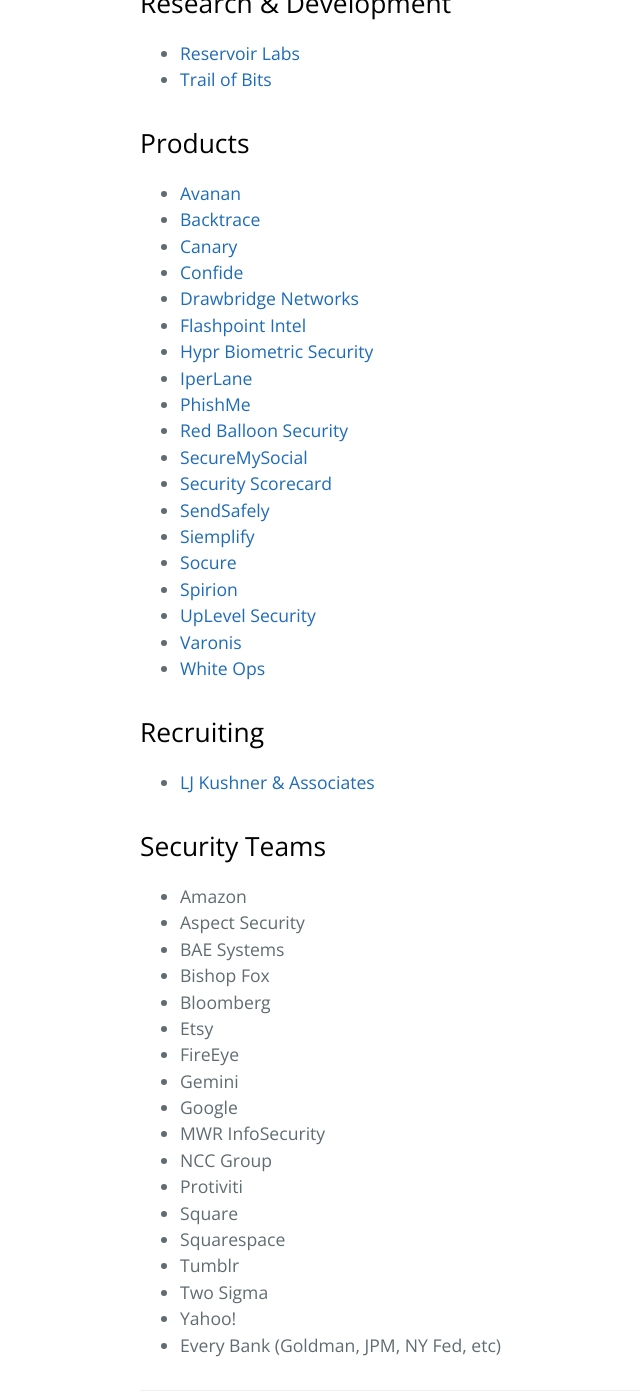
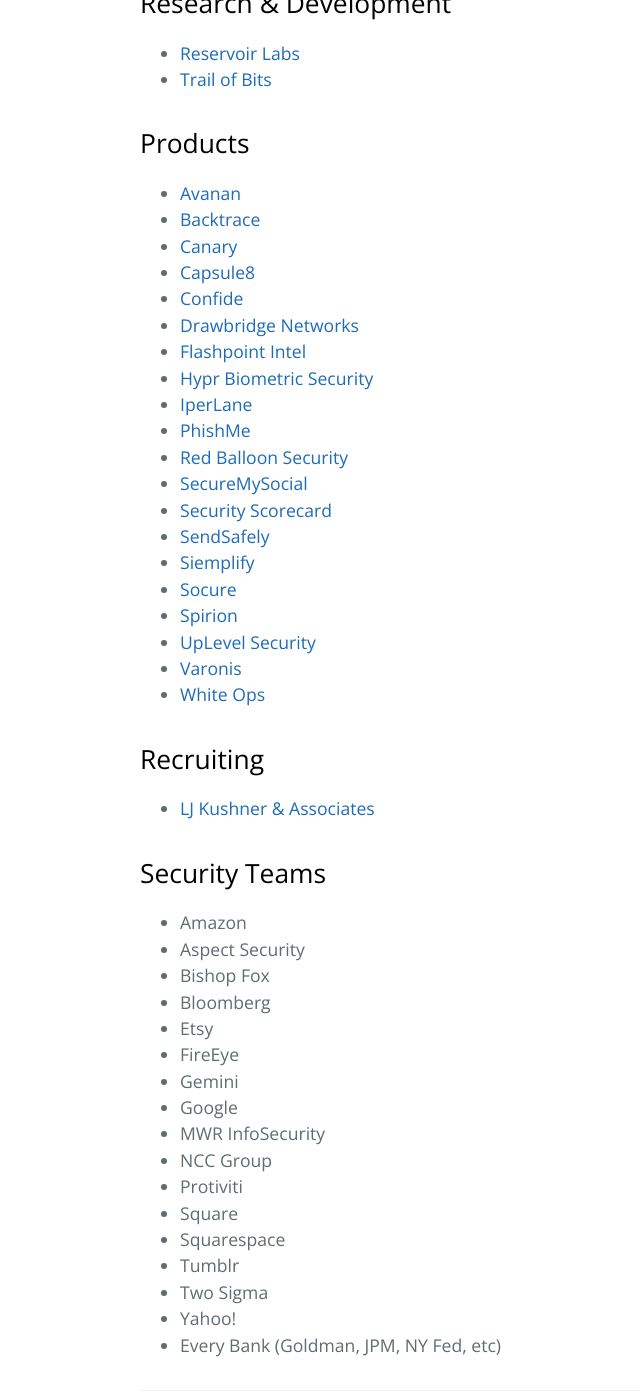
Before and after one commit to trailofbits/nyc-infosec, a Jekyll site: the page built from companies.md, in a window 1280 px wide and 1400 px high, scrolled down 755 px. Shown: the whole window, without its empty margins (84-724 px from the left). Built offline with Jekyll 4.4.1, drawn with Linux system fonts in a browser that asks for light colours; our own code applies the rules of GitHub Pages for plain Markdown files.

Commit message:
Update companies.md

```diff
--- a/companies.md
+++ b/companies.md
@@ -29,6 +29,7 @@
 * [Avanan](https://www.avanan.com/)
 * [Backtrace](https://backtrace.io)
 * [Canary](https://canary.is/)
+* [Capsule8](https://capsule8.io/)
 * [Confide](https://getconfide.com/)
 * [Drawbridge Networks](http://www.drawbridge.io/)
 * [Flashpoint Intel](https://www.flashpoint-intel.com/)
@@ -52,7 +53,6 @@
 ## Security Teams
 * Amazon
 * Aspect Security
-* BAE Systems
 * Bishop Fox
 * Bloomberg
 * Etsy
```
